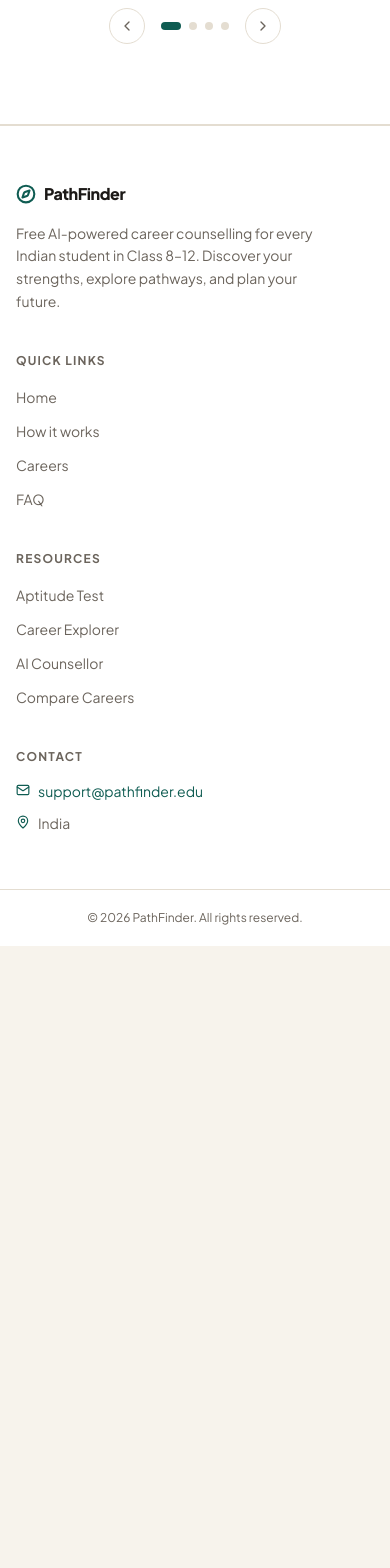
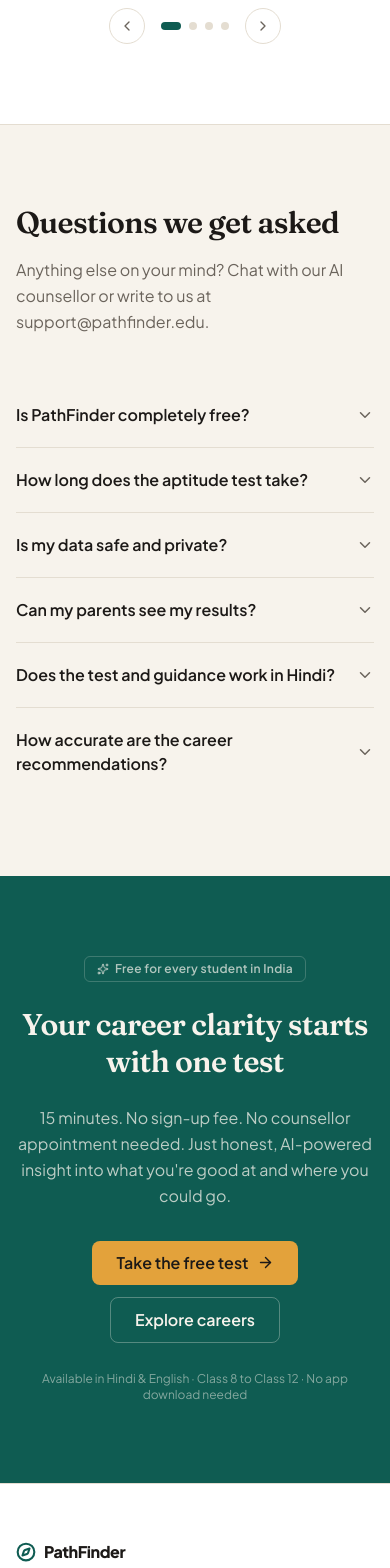
Before and after one commit to ashwinalwa30/Ai-career-counselling-platform, a React (Vite) app in the folder frontend/: page / in a window 390 px wide. Shown: the part 6240-7808 px from the top of the page. Before the commit the page ends 7186 px from the top, so only its background shows below. Built offline with nearby package versions, Linux system fonts and the light colour scheme.

Commit message:
feat: added FAQ

```diff
--- /dev/null
+++ b/frontend/src/components/landing/CallToAction.jsx
@@ -0,0 +1,63 @@
+/*
+  CallToAction — the final section on the landing page.
+  Solid deep-teal background draws attention; marigold button pops against it.
+  bg-teal auto-switches: deep teal in light mode, vibrant teal in dark mode.
+  text-paper also auto-switches: warm cream in light mode, warm charcoal in dark —
+  which keeps readable contrast against teal in both modes.
+*/
+import { motion } from 'framer-motion'
+import { ArrowRight, Sparkles } from 'lucide-react'
+
+function CallToAction() {
+  return (
+    <section className="bg-teal py-20 md:py-28">
+      <div className="max-w-6xl mx-auto px-4 sm:px-6">
+        <motion.div
+          className="max-w-2xl mx-auto text-center flex flex-col items-center gap-6"
+          initial={{ opacity: 0, y: 24 }}
+          whileInView={{ opacity: 1, y: 0 }}
+          viewport={{ once: true, amount: 0.4 }}
+          transition={{ duration: 0.55, ease: [0.22, 1, 0.36, 1] }}
+        >
+          {/* Small label */}
+          <span className="inline-flex items-center gap-1.5 text-xs font-semibold font-sans tracking-wide text-paper/70 border border-paper/20 px-3 py-1 rounded-md">
+            <Sparkles size={12} />
+            Free for every student in India
+          </span>
+
+          {/* Headline */}
+          <h2 className="text-3xl sm:text-4xl md:text-5xl font-semibold text-paper leading-tight">
+            Your career clarity starts with one test
+          </h2>
+
+          {/* Sub-copy */}
+          <p className="text-base font-sans text-paper/75 leading-relaxed max-w-lg">
+            15 minutes. No sign-up fee. No counsellor appointment needed. Just honest,
+            AI-powered insight into what you're good at and where you could go.
+          </p>
+
+          {/* CTA buttons */}
+          <div className="flex flex-wrap justify-center gap-3 pt-2">
+            {/* Marigold button — high contrast against deep teal */}
+            <button className="inline-flex items-center gap-2 bg-marigold text-ink hover:bg-marigold-dk font-semibold px-6 py-2.5 rounded-lg transition-colors duration-150 cursor-pointer text-base">
+              Take the free test
+              <ArrowRight size={17} />
+            </button>
+
+            {/* Ghost button — paper-coloured outline on teal */}
+            <button className="inline-flex items-center gap-2 border border-paper/30 text-paper hover:bg-paper/10 font-semibold px-6 py-2.5 rounded-lg transition-colors duration-150 cursor-pointer text-base font-sans">
+              Explore careers
+            </button>
+          </div>
+
+          {/* Trust note */}
+          <p className="text-xs font-sans text-paper/50 pt-1">
+            Available in Hindi & English · Class 8 to Class 12 · No app download needed
+          </p>
+        </motion.div>
+      </div>
+    </section>
+  )
+}
+
+export default CallToAction
--- /dev/null
+++ b/frontend/src/components/landing/FAQ.jsx
@@ -0,0 +1,137 @@
+/*
+  FAQ — six common questions in a single-open accordion.
+  Framer Motion animates the answer panel height and rotates the chevron.
+  id="faq" so the navbar anchor scrolls here.
+*/
+import { useState } from 'react'
+import { motion, AnimatePresence } from 'framer-motion'
+import { ChevronDown } from 'lucide-react'
+
+const FAQS = [
+  {
+    question: 'Is PathFinder completely free?',
+    answer:   'Yes — 100 % free for every Class 8–12 student across India. We believe career guidance should not depend on a family\'s income. The aptitude test, AI analysis, career roadmaps and counsellor chat are all free, with no hidden fees.',
+  },
+  {
+    question: 'How long does the aptitude test take?',
+    answer:   'About 15 minutes. The test has 60 adaptive questions covering logical reasoning, verbal ability, numerical aptitude and spatial thinking. You can pause and come back — your progress is saved.',
+  },
+  {
+    question: 'Is my data safe and private?',
+    answer:   'Yes. Your test results and profile are stored securely and are only visible to you. We do not sell data to third parties. You control what, if anything, is shared with your parents or school.',
+  },
+  {
+    question: 'Can my parents see my results?',
+    answer:   'Only if you choose to share them. After completing the test you can generate a "Parent Report" — a plain-language PDF designed to help parents understand and support your choices. Nothing is shared without your explicit action.',
+  },
+  {
+    question: 'Does the test and guidance work in Hindi?',
+    answer:   'Fully. The aptitude test, all results, career roadmaps, and the AI counsellor are available in both Hindi and English. You can switch language at any point from your dashboard.',
+  },
+  {
+    question: 'How accurate are the career recommendations?',
+    answer:   'Our AI is trained on thousands of career outcome profiles and validated against established psychometric frameworks like RIASEC and Holland Codes. No test is a crystal ball, but most students tell us the top results match what they already felt — PathFinder just gives them the words and confidence to act on it.',
+  },
+]
+
+function FAQItem({ item, index, isOpen, onToggle }) {
+  return (
+    <div className="border-b border-edge last:border-0">
+      {/* Question row — full-width click target */}
+      <button
+        onClick={() => onToggle(index)}
+        aria-expanded={isOpen}
+        className="w-full flex items-center justify-between gap-4 py-5 text-left cursor-pointer group"
+      >
+        <span className="font-semibold text-ink text-base group-hover:text-teal transition-colors duration-150">
+          {item.question}
+        </span>
+
+        {/* Chevron rotates 180° when open */}
+        <motion.span
+          animate={{ rotate: isOpen ? 180 : 0 }}
+          transition={{ duration: 0.22, ease: 'easeInOut' }}
+          className="shrink-0 text-muted group-hover:text-teal transition-colors duration-150"
+          aria-hidden="true"
+        >
+          <ChevronDown size={18} />
+        </motion.span>
+      </button>
+
+      {/* Answer panel — height animates from 0 to auto */}
+      <AnimatePresence initial={false}>
+        {isOpen && (
+          <motion.div
+            initial={{ height: 0, opacity: 0 }}
+            animate={{ height: 'auto', opacity: 1 }}
+            exit={{    height: 0, opacity: 0 }}
+            transition={{ duration: 0.25, ease: 'easeInOut' }}
+            className="overflow-hidden"
+          >
+            <p className="pb-5 pr-8 text-sm text-muted font-sans leading-relaxed">
+              {item.answer}
+            </p>
+          </motion.div>
+        )}
+      </AnimatePresence>
+    </div>
+  )
+}
+
+function FAQ() {
+  // Track which item is open; null means all closed
+  const [openIndex, setOpenIndex] = useState(null)
+
+  function toggle(index) {
+    setOpenIndex(prev => (prev === index ? null : index))
+  }
+
+  return (
+    <section id="faq" className="bg-paper py-20 md:py-28">
+      <div className="max-w-6xl mx-auto px-4 sm:px-6">
+
+        {/* Two-column layout on large screens: heading left, accordion right */}
+        <div className="grid grid-cols-1 lg:grid-cols-[1fr_1.6fr] gap-12 lg:gap-20">
+
+          {/* Left: heading */}
+          <motion.div
+            initial={{ opacity: 0, y: 20 }}
+            whileInView={{ opacity: 1, y: 0 }}
+            viewport={{ once: true, amount: 0.4 }}
+            transition={{ duration: 0.5 }}
+            className="lg:sticky lg:top-24 lg:self-start"
+          >
+            <h2 className="text-3xl sm:text-4xl font-semibold text-ink mb-4">
+              Questions we get asked
+            </h2>
+            <p className="text-muted text-base font-sans leading-relaxed">
+              Anything else on your mind? Chat with our AI counsellor or write to
+              us at support@pathfinder.edu.
+            </p>
+          </motion.div>
+
+          {/* Right: accordion list */}
+          <motion.div
+            initial={{ opacity: 0, y: 20 }}
+            whileInView={{ opacity: 1, y: 0 }}
+            viewport={{ once: true, amount: 0.2 }}
+            transition={{ duration: 0.5, delay: 0.1 }}
+          >
+            {FAQS.map((item, i) => (
+              <FAQItem
+                key={item.question}
+                item={item}
+                index={i}
+                isOpen={openIndex === i}
+                onToggle={toggle}
+              />
+            ))}
+          </motion.div>
+
+        </div>
+      </div>
+    </section>
+  )
+}
+
+export default FAQ
--- a/frontend/src/pages/Home.jsx
+++ b/frontend/src/pages/Home.jsx
@@ -1,5 +1,5 @@
-// Home page — the public landing page.
-// Assembles the layout shell and landing sections in order.
+// Home page — the complete public landing page.
+// Sections are ordered to tell a story: hook → problem → solution → proof → action.
 import Navbar        from '../components/layout/Navbar'
 import Footer        from '../components/layout/Footer'
 import Hero          from '../components/landing/Hero'
@@ -9,20 +9,23 @@ import Features      from '../components/landing/Features'
 import StatsCounter  from '../components/landing/StatsCounter'
 import CareerStreams  from '../components/landing/CareerStreams'
 import Testimonials  from '../components/landing/Testimonials'
+import FAQ           from '../components/landing/FAQ'
+import CallToAction  from '../components/landing/CallToAction'
 
 function Home() {
   return (
     <>
       <Navbar />
       <main>
-        <Hero />
-        <WhyItMatters />
-        <HowItWorks />
-        <Features />
-        <StatsCounter />
-        <CareerStreams />
-        <Testimonials />
-        {/* More sections coming: FAQ, CTA */}
+        <Hero />          {/* Hook: big promise, animated illustration   */}
+        <WhyItMatters />  {/* Problem: 3 stat cards framing the gap      */}
+        <HowItWorks />    {/* Solution: 4-step process                   */}
+        <Features />      {/* Capabilities: 6 feature cards              */}
+        <StatsCounter />  {/* Social proof: 4 animated counters          */}
+        <CareerStreams />  {/* Breadth: 6 stream cards                   */}
+        <Testimonials />  {/* Trust: carousel of student/parent/teacher  */}
+        <FAQ />           {/* Objections: accordion, 6 questions         */}
+        <CallToAction />  {/* Close: teal band, marigold CTA button      */}
       </main>
       <Footer />
     </>
```
